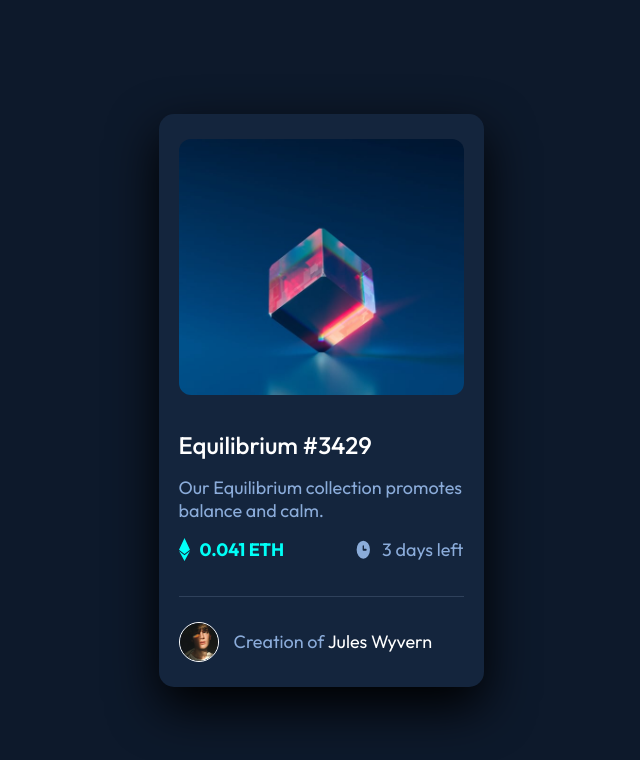
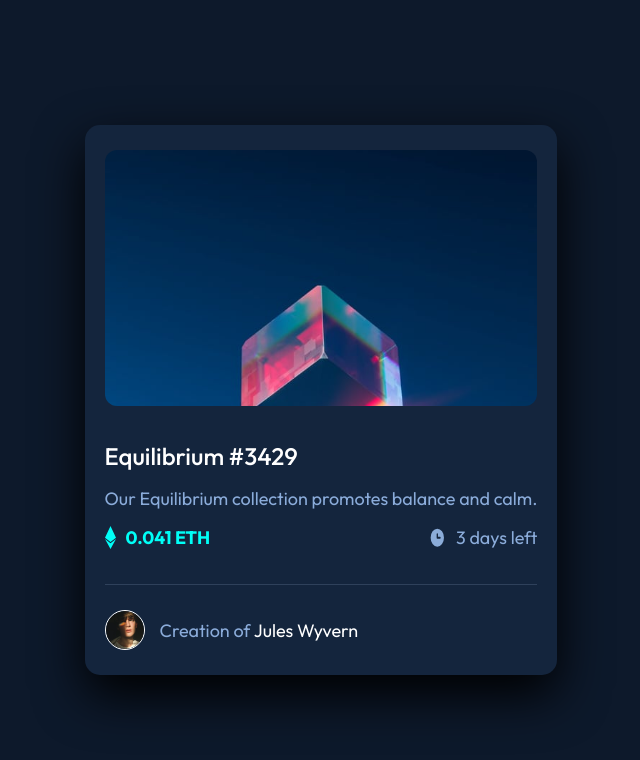
Before and after one commit to LucasGitHubx/NFT-preview-card-component, a plain HTML site: page index.html in a window 1280 px wide. Shown: the whole page, without its empty margins (319-959 px from the left). Drawn offline with Linux system fonts and the light colour scheme.

Commit message:
Changing width

```diff
--- a/css/styles.css
+++ b/css/styles.css
@@ -31,7 +31,7 @@ p{
 
 /* MAIN STYLES */
 main{
-    width: 325px;
+    min-width: 325px;
     min-height: 500px;
     margin: 1rem;
     background-color: var(--Very_dark_blue_cardBG);
```
